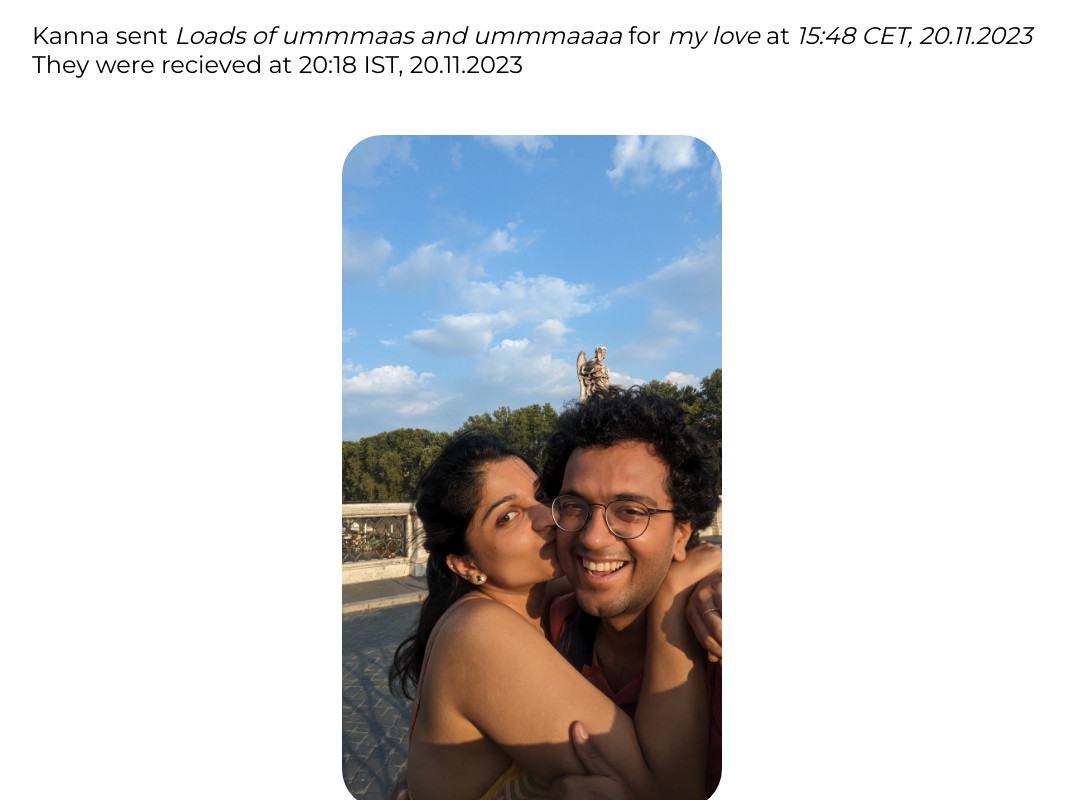
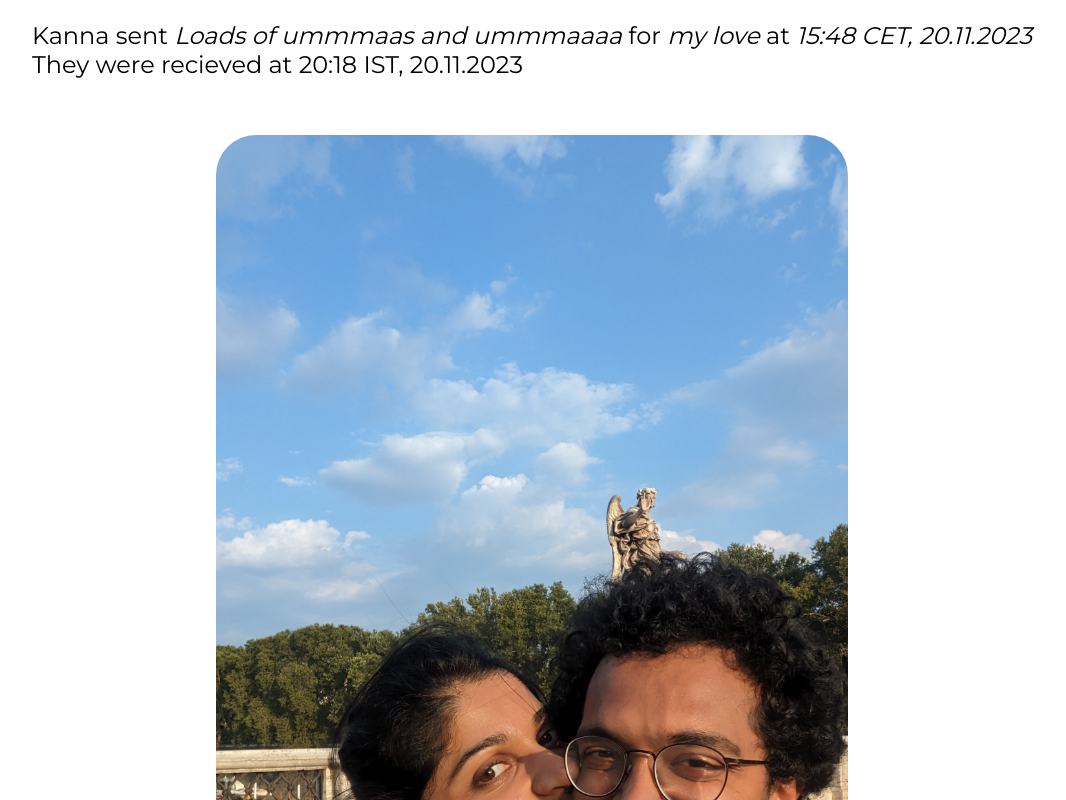
Before and after one commit to aiyeraditya/kanna, a plain HTML site: page index.html in a window 1280 px wide. Shown: the part 740-1540 px from the top of the page, without its empty margins (108-1174 px from the left). Drawn offline with Linux system fonts and the light colour scheme.

Commit message:
Widening image

```diff
--- a/index.html
+++ b/index.html
@@ -37,7 +37,7 @@
     </div>
 
     <div class = "container-image">
-        <img src="content/umma.jpg" alt="Kanna's ummas for cutie" class = "umma-image">
+        <img src="content/umma.jpg" alt="Kanna's ummas for cutie" class = "map-image">
     </div>
 
     <div class = "container-caption">
--- a/style.css
+++ b/style.css
@@ -21,11 +21,6 @@
     width: 50%;
 }
 
-.umma-image{
-    border-radius: 40px;
-    width: 30%;
-}
-
 .container-caption{
     display: flex;
     justify-content: center;
```
